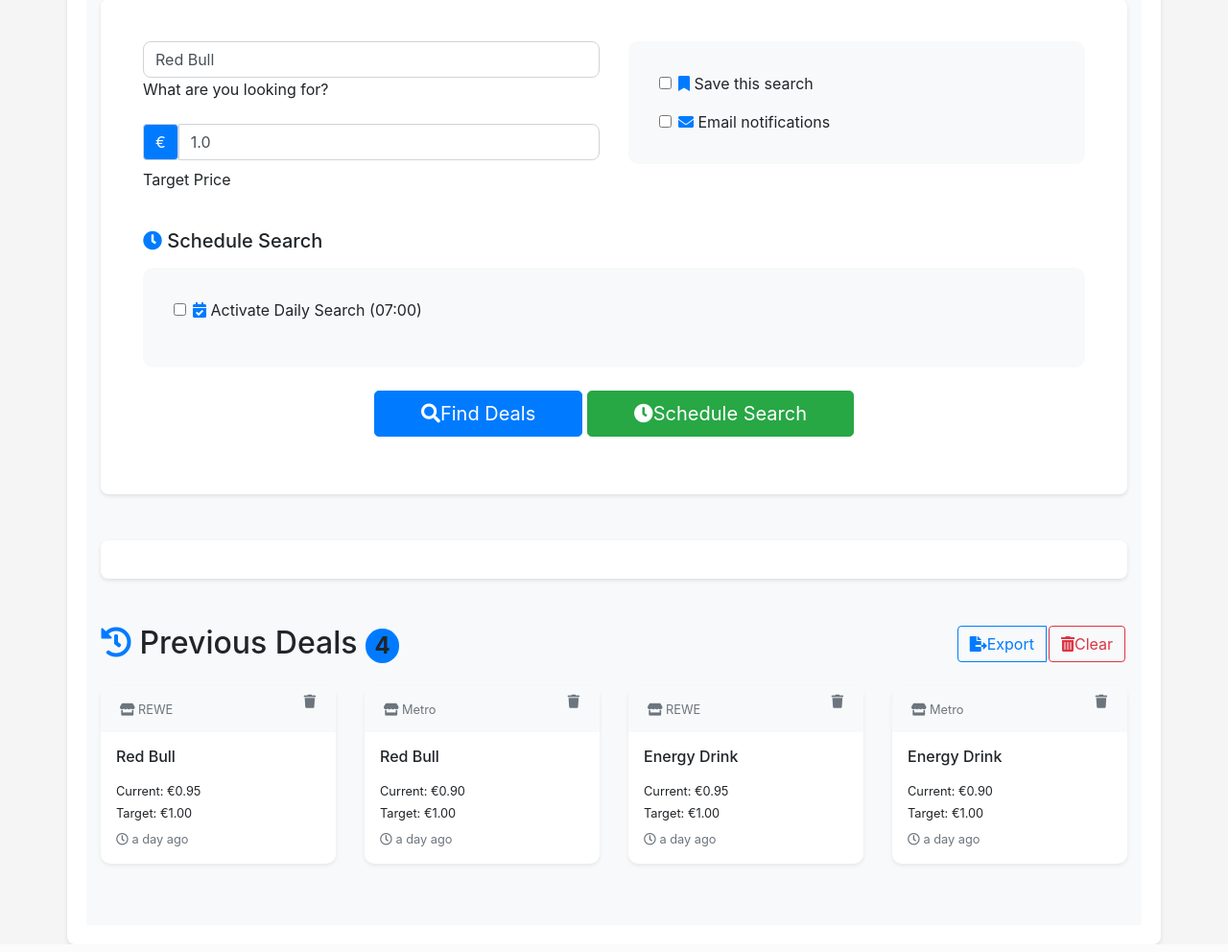
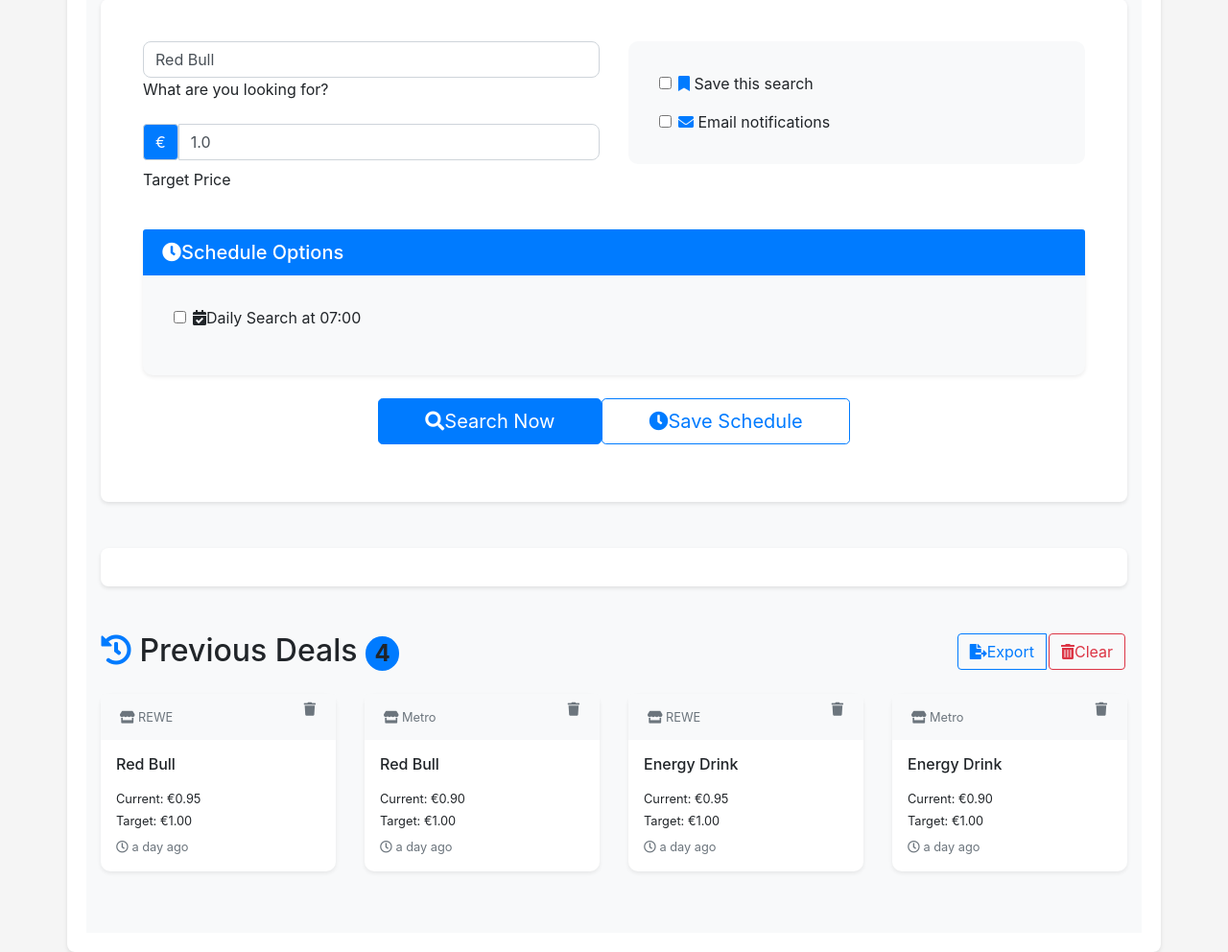
Before and after one commit to SteffenNeumann/FindmyPrize_Vercel, a Flask app: page / in a window 1280 px wide. Shown: the part 447-1439 px from the top of the page at 96% size. Run offline with Flask 3, Linux system fonts and the light colour scheme; a user stored in the database is signed in; some libraries are stand-ins or nearby versions.

Commit message:
working version

```diff
--- a/website/templates/home.html
+++ b/website/templates/home.html
@@ -54,27 +54,27 @@
                     </div>
                     <!-- Schedule Section -->
                     <div class="schedule-section mt-4">
-                        <h5 class="mb-3"><i class="fas fa-clock text-primary"></i> Schedule Search</h5>
-                        <div class="card bg-light border-0">
+                        <div class="card bg-light border-0 shadow-sm">
+                            <div class="card-header bg-primary text-white">
+                                <h5 class="mb-0"><i class="fas fa-clock me-2"></i>Schedule Options</h5>
+                            </div>
                             <div class="card-body">
+                                <div class="row">
+                                    <div class="col-md-6">
                                         <div class="form-check form-switch mb-3">
                                             <input class="form-check-input" type="checkbox" id="activateSchedule" name="activateSchedule">
                                             <label class="form-check-label" for="activateSchedule">
-                                        <i class="fas fa-calendar-check text-primary"></i> Activate Daily Search (07:00)
+                                                <i class="fas fa-calendar-check me-2"></i>Daily Search at 07:00
                                             </label>
                                         </div>
+                                    </div>
 
-                                <!-- Development Testing Section -->
                                     {% if config.DEBUG %}
-                                <div class="mt-4 p-3 border-top">
-                                    <h6><i class="fas fa-tools text-warning"></i> Development Testing Options</h6>
-                                    <div class="row g-3">
                                     <div class="col-md-6">
-                                            <label class="form-label">Custom Interval (minutes)</label>
-                                            <input type="number" class="form-control" id="customInterval" name="customInterval" min="1">
-                                        </div>
-                                        <div class="col-md-6">
-                                            <label class="form-label">Custom Time</label>
+                                        <div class="testing-options">
+                                            <div class="input-group mb-3">
+                                                <span class="input-group-text"><i class="fas fa-clock"></i></span>
+                                                <input type="number" class="form-control" id="customInterval" name="customInterval" min="1" placeholder="Interval (minutes)">
                                                 <input type="time" class="form-control" id="customTime" name="customTime">
                                             </div>
                                         </div>
@@ -83,15 +83,22 @@
                                 </div>
                             </div>
                         </div>
-                    <div class="text-center mt-4">
-                        <button type="submit" class="btn btn-primary btn-lg px-5 me-3">
-                            <i class="fas fa-search me-2"></i>Find Deals
+                    </div>
+
+                    <!-- Replace the existing buttons with this improved version -->
+                    <div class="action-buttons mt-4">
+                        <div class="d-flex justify-content-center gap-4">
+                            <button type="submit" class="btn btn-primary btn-lg px-5 d-flex align-items-center">
+                                <i class="fas fa-search me-2"></i>
+                                Search Now
                             </button>
-                        <button type="submit" formaction="{{ url_for('views.create_schedule') }}" class="btn btn-success btn-lg px-5">
-                            <i class="fas fa-clock me-2"></i>Schedule Search
+                            <button type="submit" formaction="{{ url_for('views.create_schedule') }}"
+                                    class="btn btn-outline-primary btn-lg px-5 d-flex align-items-center">
+                                <i class="fas fa-clock me-2"></i>
+                                Save Schedule
                             </button>
                         </div>
-
+                    </div>
                 </form>
             </div>
         </div>
--- a/website/views.py
+++ b/website/views.py
@@ -17,6 +17,9 @@ from . import scheduler
 from .models import User
 
 views = Blueprint('views', __name__)
+# Global schedule time settings
+SCHEDULE_HOUR = 13  # Default 7 AM
+SCHEDULE_MINUTE = 0  # Default 0 minutes
 
 def geocode_with_retry(location_string, max_attempts=5, initial_delay=1):
     geolocator = Nominatim(user_agent="FindmyPrize_Flask", timeout=10)
@@ -300,11 +303,11 @@ def create_schedule():
     activate_schedule = request.form.get('activateSchedule') == 'on'
     target_price = request.form.get('price').replace(',', '.')
     city = current_user.city
-    country = current_user.country
+    country =  current_user.country
 
     # Default values
     interval = 24*60  # 24 hours in minutes
-    schedule_time = datetime.time(7, 0)
+    schedule_time = datetime.time(SCHEDULE_HOUR, SCHEDULE_MINUTE)
 
     # For development testing
     if current_app.debug:
@@ -361,38 +364,38 @@ def create_schedule():
 
     flash('Schedule created successfully', category='success')
     return redirect(url_for('views.scheduler_status'))
-def scheduled_job(schedule_id, app):
-    with app.app_context():
-        schedule = ScraperSchedule.query.get(schedule_id)
-        current_time = datetime.datetime.now()
-        results = run_scraper(
-            city=schedule.city,
-            country=schedule.country,
-            product=schedule.product,
-            target_price=schedule.target_price,
-            should_send_email=schedule.email_notification,
-            user_id=schedule.user_id
-        )
+# def scheduled_job(schedule_id, app):
+#     with app.app_context():
+#         schedule = ScraperSchedule.query.get(schedule_id)
+#         current_time = datetime.datetime.now()
+#         results = run_scraper(
+#             city=schedule.city,
+#             country=schedule.country,
+#             product=schedule.product,
+#             target_price=schedule.target_price,
+#             should_send_email=schedule.email_notification,
+#             user_id=schedule.user_id
+#         )
 
-        schedule.last_run = current_time
-        schedule.next_run = current_time + datetime.timedelta(minutes=schedule.interval)
+#         schedule.last_run = current_time
+#         schedule.next_run = current_time + datetime.timedelta(minutes=schedule.interval)
 
-        if results and isinstance(results, list):
-            for result in results:
-                scraper_result = ScraperResult(
-                    store=result['store'],
-                    price=float(result['price']),
-                    product=result['product_name'],
-                    target_price=schedule.target_price,
-                    city=schedule.city,
-                    country=schedule.country,
-                    email_notification=True,
-                    user_id=schedule.user_id,
-                    data=json.dumps(result)
-                )
-                db.session.add(scraper_result)
+#         if results and isinstance(results, list):
+#             for result in results:
+#                 scraper_result = ScraperResult(
+#                     store=result['store'],
+#                     price=float(result['price']),
+#                     product=result['product_name'],
+#                     target_price=schedule.target_price,
+#                     city=schedule.city,
+#                     country=schedule.country,
+#                     email_notification=True,
+#                     user_id=schedule.user_id,
+#                     data=json.dumps(result)
+#                 )
+#                 db.session.add(scraper_result)
 
-        db.session.commit()
+#         db.session.commit()
 @views.route('/cleanup-schedules', methods=['POST'])
 @login_required
 def cleanup_schedules():
```
Also changed, not shown: instance/database.db. Lines whose indentation alone changed are shown as unchanged.
